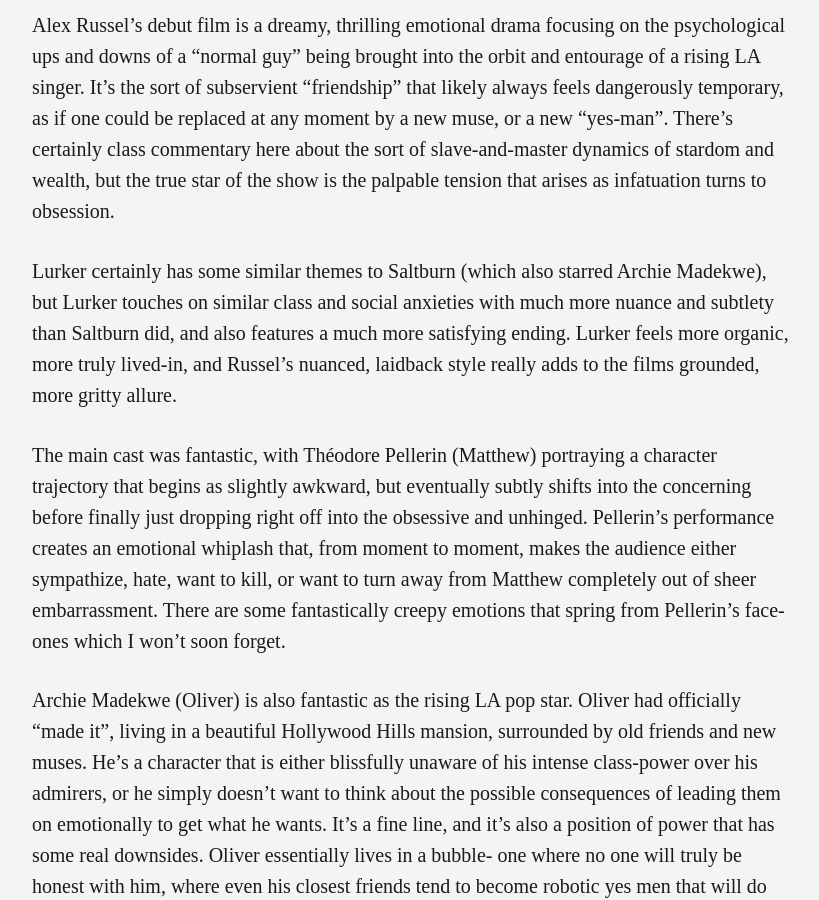
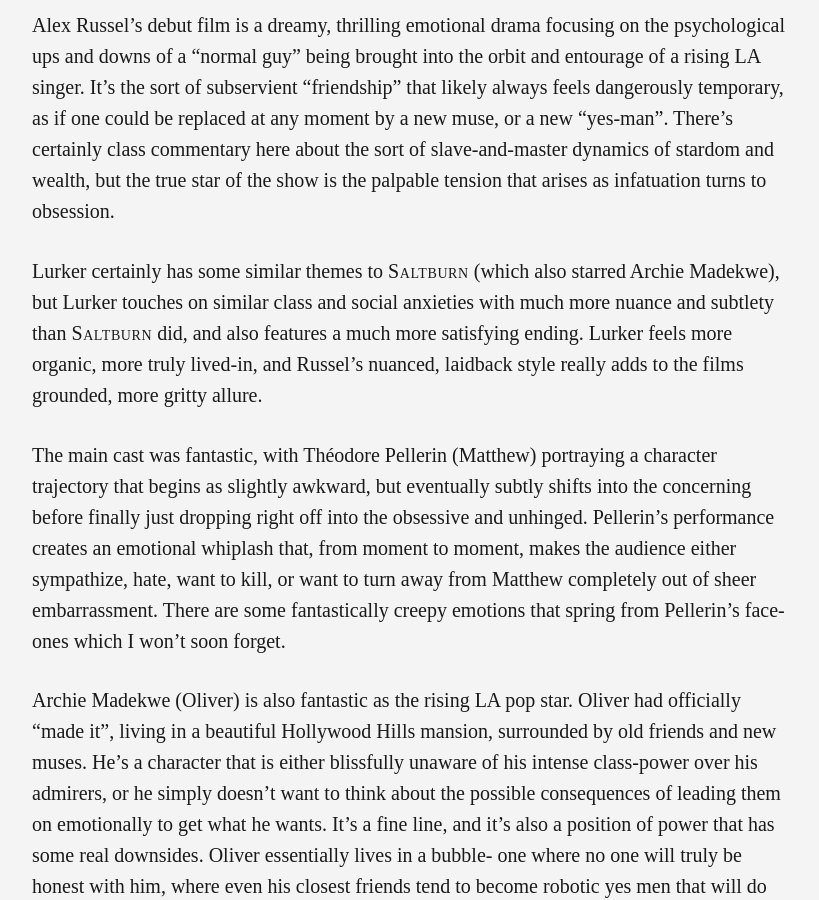
Before and after one commit to Slowburn-Movies/slowburn-movies.github.io, a Jekyll site: the page built from _posts/2025-10-12-lurker.md, in a window 1280 px wide and 900 px high, scrolled down 924 px. Shown: the whole window, without its empty margins (228-1047 px from the left). Built offline with Jekyll 4.4.1, drawn with Linux system fonts in a browser that asks for light colours; some web fonts are replaced; some of the changed lines change nothing that is shown.

Commit message:
Update 2025-10-12-lurker.md

```diff
--- a/_posts/2025-10-12-lurker.md
+++ b/_posts/2025-10-12-lurker.md
@@ -20,7 +20,7 @@
 
 Alex Russel’s debut film is a dreamy, thrilling emotional drama focusing on the psychological ups and downs of a “normal guy” being brought into the orbit and entourage of a rising LA singer. It’s the sort of subservient “friendship” that likely always feels dangerously temporary, as if one could be replaced at any moment by a new muse, or a new “yes-man”. There’s certainly class commentary here about the sort of slave-and-master dynamics of stardom and wealth, but the true star of the show is the palpable tension that arises as infatuation turns to obsession.
 
-Lurker certainly has some similar themes to Saltburn (which also starred Archie Madekwe), but Lurker touches on similar class and social anxieties with much more nuance and subtlety than Saltburn did, and also features a much more satisfying ending. Lurker feels more organic, more truly lived-in, and Russel’s nuanced, laidback style really adds to the films grounded, more gritty allure.
+Lurker certainly has some similar themes to <cite>Saltburn</cite> (which also starred Archie Madekwe), but Lurker touches on similar class and social anxieties with much more nuance and subtlety than <cite>Saltburn</cite> did, and also features a much more satisfying ending. Lurker feels more organic, more truly lived-in, and Russel’s nuanced, laidback style really adds to the films grounded, more gritty allure.
 
 The main cast was fantastic, with Théodore Pellerin (Matthew) portraying a character trajectory that begins as slightly awkward, but eventually subtly shifts into the concerning before finally just dropping right off into the obsessive and unhinged. Pellerin’s performance creates an emotional whiplash that, from moment to moment, makes the audience either sympathize, hate, want to kill, or want to turn away from Matthew completely out of sheer embarrassment. There are some fantastically creepy emotions that spring from Pellerin’s face- ones which I won’t soon forget.
 
```
